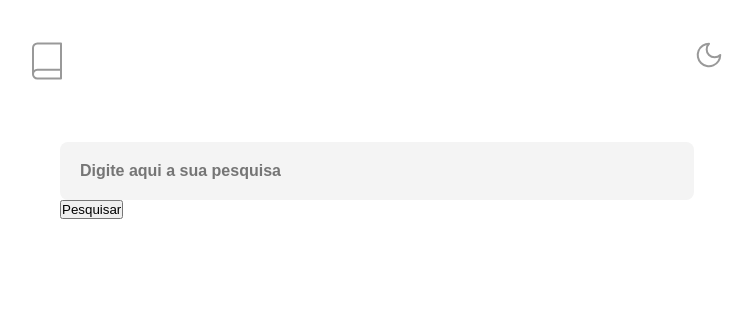
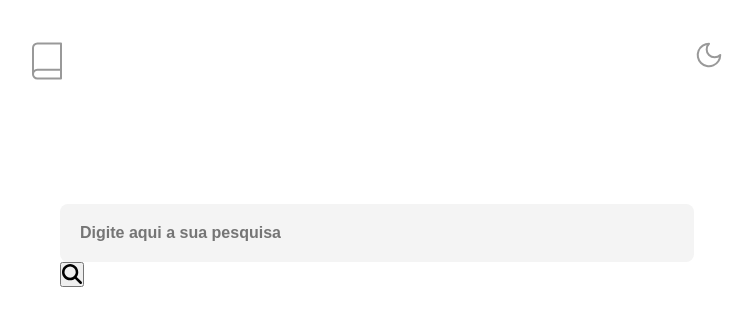
Before and after one commit to ednosmab/english-dictionary, a React (Create React App) app: page / in a window 1280 px wide. Shown: the top 326 px of the page, without its empty margins (263-1015 px from the left). Built offline with nearby package versions, Linux system fonts and the light colour scheme.

Commit message:
including font awesome and style

```diff
--- a/src/Dictionary/Form/index.js
+++ b/src/Dictionary/Form/index.js
@@ -1,33 +1,38 @@
+import React from "react";
+import { FontAwesomeIcon } from "@fortawesome/react-fontawesome";
+import { faMagnifyingGlass } from "@fortawesome/free-solid-svg-icons";
 import { useState } from "react";
 import Input from "../Input";
 import MyButton from "../MyButton";
 import Search from "../Search";
+import './Form.css'
 
-export default function Form(props){
+export default function Form(props) {
+    const [search, setSearch] = useState("");
+    const [mySearch, setMySearch] = useState("");
 
-    const [search, setSearch] = useState('')
-    const [mySearch, setMySearch] = useState('')
-
-    function toSearch(event){
-        event.preventDefault()
-        setMySearch(search)
+    function toSearch(event) {
+        event.preventDefault();
+        setMySearch(search);
     }
 
     return (
         <>
             <form onSubmit={toSearch}>
+                <div className="form-container">
                     <Input
                         placeholder="Digite aqui a sua pesquisa"
                         mandatory={true}
                         label="Palavra"
                         myValue={search}
-                    toChange={value => setSearch(value)}
+                        toChange={(value) => setSearch(value)}
                     />
                     <MyButton>
-                    Pesquisar
+                        <FontAwesomeIcon icon={faMagnifyingGlass} className="font-awesome"/>
                     </MyButton>
+                </div>
             </form>
-            {mySearch !== '' && <Search toSearch={mySearch}/>}
+            {mySearch !== "" && <Search toSearch={mySearch} />}
         </>
-    )
+    );
 }
--- a/src/Dictionary/Input/index.js
+++ b/src/Dictionary/Input/index.js
@@ -7,7 +7,7 @@ export default function Input(props){
 
     return (
         <>
-            <input onChange={toEntered} required={props.mandatory} placeholder={props.placeholder} className='text-field'/>
+            <input onChange={toEntered} required={props.mandatory} placeholder={props.placeholder} className="text-field"/>
         </>
     );
 
```
Lines whose indentation alone changed are shown as unchanged.
